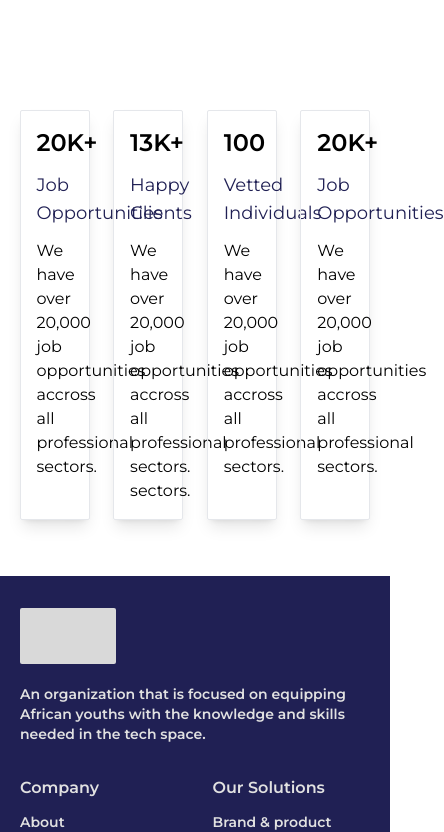
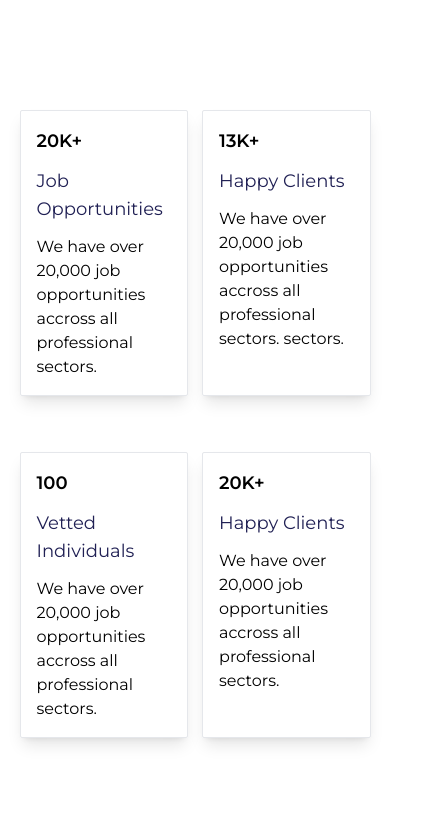
Before and after one commit to Lakatabu01/talent-pool, a Next.js app: page /about in a window 390 px wide. Shown: the part 892-1724 px from the top of the page, 444 px wide, since content can reach past the window. Built offline with nearby package versions, Linux system fonts and the light colour scheme.

Commit message:
complete about section

```diff
--- a/app/ui/about_company.tsx
+++ b/app/ui/about_company.tsx
@@ -34,7 +34,7 @@ function Company() {
             About Our Company
           </h2>
           <h2 className="text-dark-blue lg:text-3xl">DashTalent</h2>
-          <p className="my-4 text-center">
+          <p className="my-4 text-center lg:text-start">
             We are a dynamic platform dedicated to bridging the gap between
             ambitious interns and forward-thinking companies. We are devoted to
             empowering the next generation of professionals by connecting them
@@ -54,8 +54,8 @@ function Company() {
           <Image
             src={happyEmployees}
             alt="Smiling model"
-            width="400"
-            height="400"
+            width="500"
+            height="500"
             className="w-full  h-full object-cover rounded-2xl  lg:hidden"
           />
           <div className="hidden lg:block">
@@ -82,23 +82,23 @@ function Company() {
         </div>
 
         <div className="w-full mt-24 flex justify-between">
-          <div className="w-[20%] p-4 border rounded-sm  shadow-lg">
-            <h2 className="text-2xl font-semibold">20K+</h2>
+          <div className="lg:w-[20%] w-[48%] p-4 border rounded-sm  shadow-lg">
+            <h2 className="lg:text-2xl text-lg font-semibold">20K+</h2>
             <h4 className="text-dark-blue my-3 text-lg">Job Opportunities</h4>
             <p>
               We have over 20,000 job opportunities accross all professional
               sectors.
             </p>
           </div>
-          <div className="w-[20%] p-4 border rounded-sm  shadow-lg">
-            <h2 className="text-2xl font-semibold">13K+</h2>
+          <div className="lg:w-[20%] w-[48%] p-4 border rounded-sm  shadow-lg">
+            <h2 className="lg:text-2xl text-lg font-semibold">13K+</h2>
             <h4 className="text-dark-blue my-3 text-lg">Happy Clients</h4>
             <p>
               We have over 20,000 job opportunities accross all professional
               sectors. sectors.
             </p>
           </div>
-          <div className="w-[20%] p-4 border rounded-sm shadow-lg">
+          <div className="w-[20%] p-4 border rounded-sm shadow-lg hidden lg:block">
             <h2 className="text-2xl font-semibold">100</h2>
             <h4 className="text-dark-blue my-3 text-lg">Vetted Individuals</h4>
             <p>
@@ -106,7 +106,7 @@ function Company() {
               sectors.
             </p>
           </div>
-          <div className="w-[20%] p-4 border rounded-sm shadow-lg">
+          <div className="w-[20%] p-4 border rounded-sm shadow-lg hidden lg:block">
             <h2 className="text-2xl font-semibold">20K+</h2>
             <h4 className="text-dark-blue my-3 text-lg">Job Opportunities</h4>
             <p>
@@ -115,9 +115,28 @@ function Company() {
             </p>
           </div>
         </div>
+
+        <div className="w-full mt-14 flex justify-between lg:hidden">
+          <div className="w-[48%] p-4 border rounded-sm shadow-lg  lg:hidden">
+            <h2 className="lg:text-2xl text-lg font-semibold">100</h2>
+            <h4 className="text-dark-blue my-3 text-lg">Vetted Individuals</h4>
+            <p>
+              We have over 20,000 job opportunities accross all professional
+              sectors.
+            </p>
+          </div>
+          <div className="w-[48%] p-4 border rounded-sm shadow-lg  lg:hidden">
+            <h2 className="lg:text-2xl text-lg font-semibold">20K+</h2>
+            <h4 className="text-dark-blue my-3 text-lg">Happy Clients</h4>
+            <p>
+              We have over 20,000 job opportunities accross all professional
+              sectors.
+            </p>
+          </div>
+        </div>
       </div>
 
-      {/* <div className="mt-24 w-[90%] mx-auto ">
+      <div className="mt-24 w-[90%] mx-auto ">
         <div>
           <ul className="list-disc pl-4 lg:flex-none flex justify-center lg:justify-start">
             <li className="text-[#2F2F8C] text-sm lg:text-lg">
@@ -139,11 +158,11 @@ function Company() {
           <div className="bg-[#747474] w-[18%] h-8 "></div>
           <div className="bg-[#747474] w-[18%] h-8 "></div>
         </div>
-      </div> */}
+      </div>
 
-      {/* <div className="w-full bg-[#F4F4F4] mt-20">
-        <div className="mx-auto w-[90%] flex justify-between items-center py-28">
-          <div className="w-[55%]">
+      <div className="w-full bg-[#F4F4F4] mt-20">
+        <div className="mx-auto w-[90%] flex flex-col lg:flex-row justify-between items-center py-28">
+          <div className="lg:w-[55%] w-full">
             <div>
               <ul className="list-disc pl-4 lg:flex-none flex justify-center lg:justify-start">
                 <li className="text-[#2F2F8C] text-sm lg:text-lg">
@@ -155,15 +174,17 @@ function Company() {
                 Fostering Futures, <br /> Connecting Talent
               </h2>
             </div>
+            <p className="text-center lg:text-start">
               Our mission is to empower the next generation of professionals by
               revolutionizing the way interns and companies connect. We are
               dedicated to fostering a dynamic and inclusive community where
               talent meets opportunity. Through meticulous curation, transparent
               processes, and a commitment to excellence, we strive to be the
               catalyst for meaningful and mutually beneficial collaborations.
+            </p>
           </div>
 
-          <div className="w-[35%] h-[70vh]">
+          <div className="lg:w-[35%] w-full lg:h-[70vh] h-[50vh mt-14 lg:mt-0]">
             <Image
               src={SmilingWoman}
               height={400}
@@ -173,10 +194,10 @@ function Company() {
             />
           </div>
         </div>
-      </div> */}
+      </div>
 
-      {/* <FrequentlyAskedQuestions />
-      <Unleash /> */}
+      <FrequentlyAskedQuestions />
+      <Unleash />
     </section>
   );
 }
```
Lines whose indentation alone changed are shown as unchanged.
